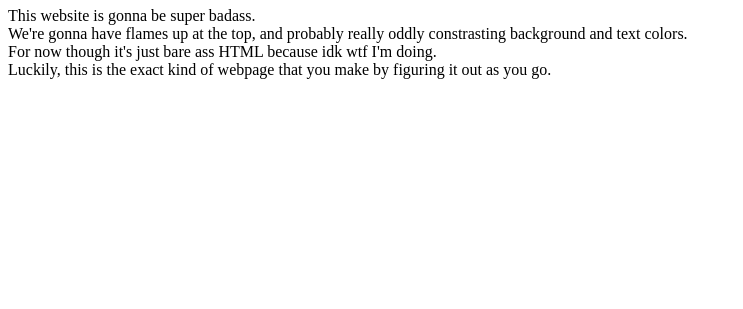
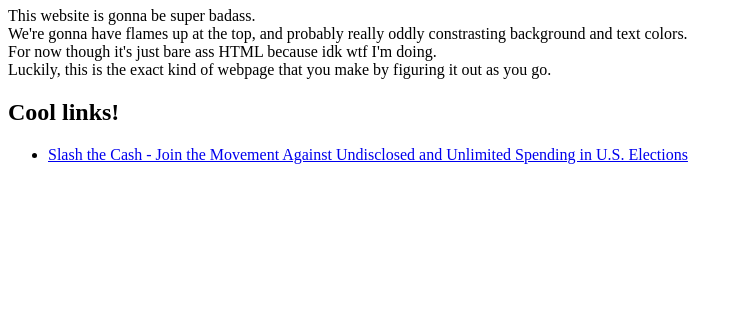
Before and after one commit to Infergnome/flayv-page, a plain HTML site: page index.html in a window 1280 px wide. Shown: the part 491-800 px from the top of the page, without its empty margins (0-743 px from the left). Drawn offline with Linux system fonts and the light colour scheme.

Commit message:
Add files via upload

```diff
--- a/index.html
+++ b/index.html
@@ -18,6 +18,13 @@
             Luckily, this is the exact kind of webpage that you make by figuring it out as you go.
         </p>
 
+        <h2>Cool links!</h2>
+        <ul>
+            <li>
+                <a href="https://slashthecash.com/">Slash the Cash - Join the Movement Against Undisclosed and Unlimited Spending in U.S. Elections</a>
+            </li>
+        </ul>
+
 
     </body>
 </html>
```
